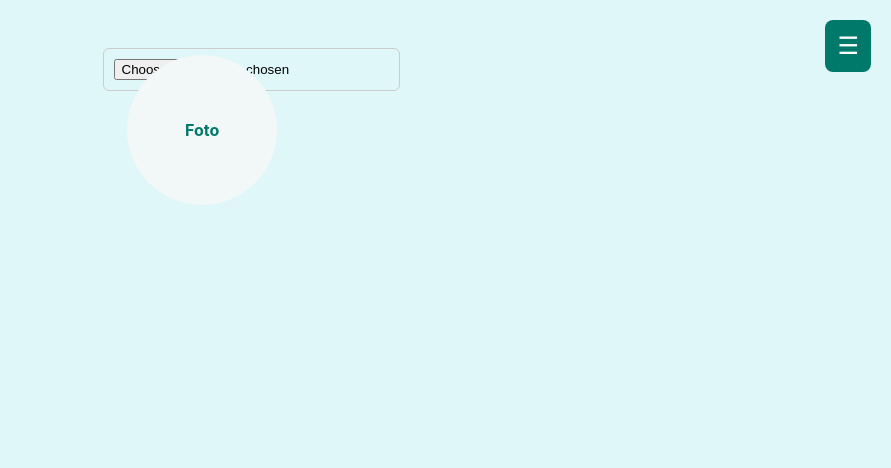
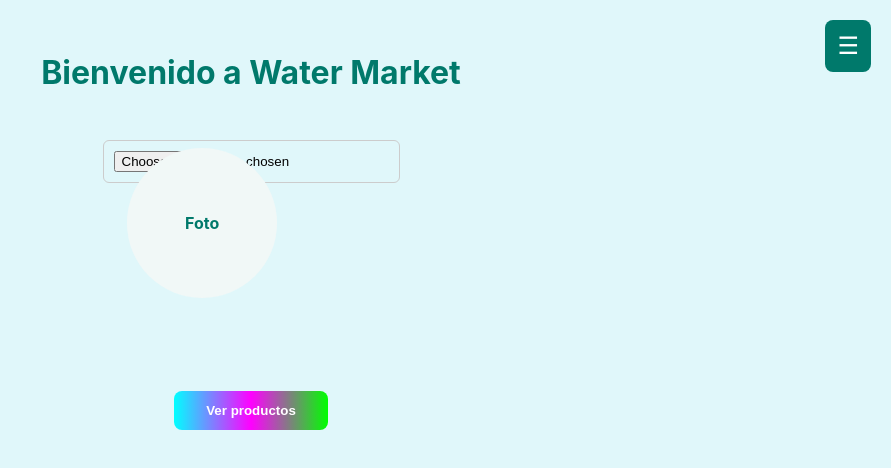
Before and after one commit to FalAn06/FrontEnd2, a React (Create React App) app: page /dashboard in a window 1280 px wide. Shown: the top 468 px of the page, without its empty margins (389-1280 px from the left). Built offline with nearby package versions, Linux system fonts and the light colour scheme; the HTML template or start-up script is replaced by a standard one.

Commit message:
feat: :sparkles: new style

```diff
--- a/src/pages/Dashboard.css
+++ b/src/pages/Dashboard.css
@@ -48,6 +48,14 @@
 
 .dropdown-item:hover {
   background-color: #004d40;
+}
+
+/* Título principal */
+.welcome-title {
+  font-size: 2rem;
+  color: #00796b;
+  font-weight: bold;
+  margin-bottom: 2rem;
 }
 
 /* Foto de perfil */
@@ -104,3 +112,23 @@
   text-align: center;
   font-style: italic;
 }
+
+/* Botón de ver productos */
+.view-products-container {
+  margin-top: 2rem;
+}
+
+.view-products-button {
+  background: linear-gradient(90deg, rgba(0, 255, 255, 1) 0%, rgba(255, 0, 255, 1) 50%, rgba(0, 255, 0, 1) 100%);
+  color: white;
+  font-weight: bold;
+  padding: 0.75rem 2rem;
+  border: none;
+  border-radius: 8px;
+  cursor: pointer;
+  transition: transform 0.3s ease;
+}
+
+.view-products-button:hover {
+  transform: scale(1.1);
+}
--- a/src/pages/Dashboard.js
+++ b/src/pages/Dashboard.js
@@ -66,6 +66,10 @@ function Dashboard() {
     }
   };
 
+  const handleViewProducts = () => {
+    navigate('/products');  // Redirige a la página de productos
+  };
+
   return (
     <div className="dashboard-container">
       {/* Menú desplegable */}
@@ -81,6 +85,9 @@ function Dashboard() {
         )}
       </div>
 
+      {/* Título principal */}
+      <h1 className="welcome-title">Bienvenido a Water Market</h1>
+
       {/* Foto de perfil en una esquina */}
       <div className="profile-container">
         <div className="profile-picture-container">
@@ -94,6 +101,13 @@ function Dashboard() {
         <p className="dashboard-email">{email}</p>
         <p className="user-description">{description}</p>
       </div>
+
+      {/* Botón de "Ver productos" */}
+      <div className="view-products-container">
+        <button onClick={handleViewProducts} className="view-products-button">
+          Ver productos
+        </button>
+      </div>
     </div>
   );
 }
```
